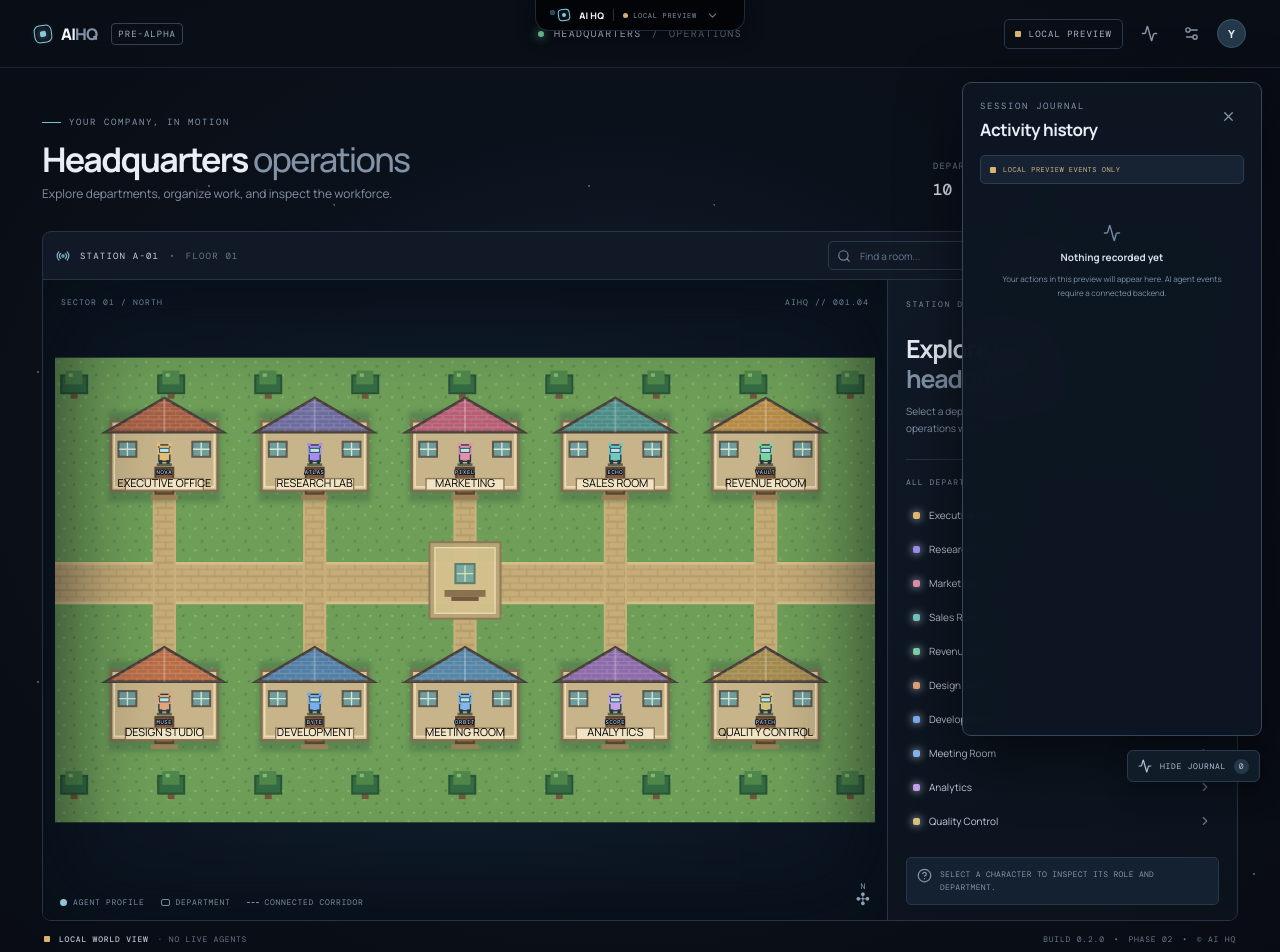
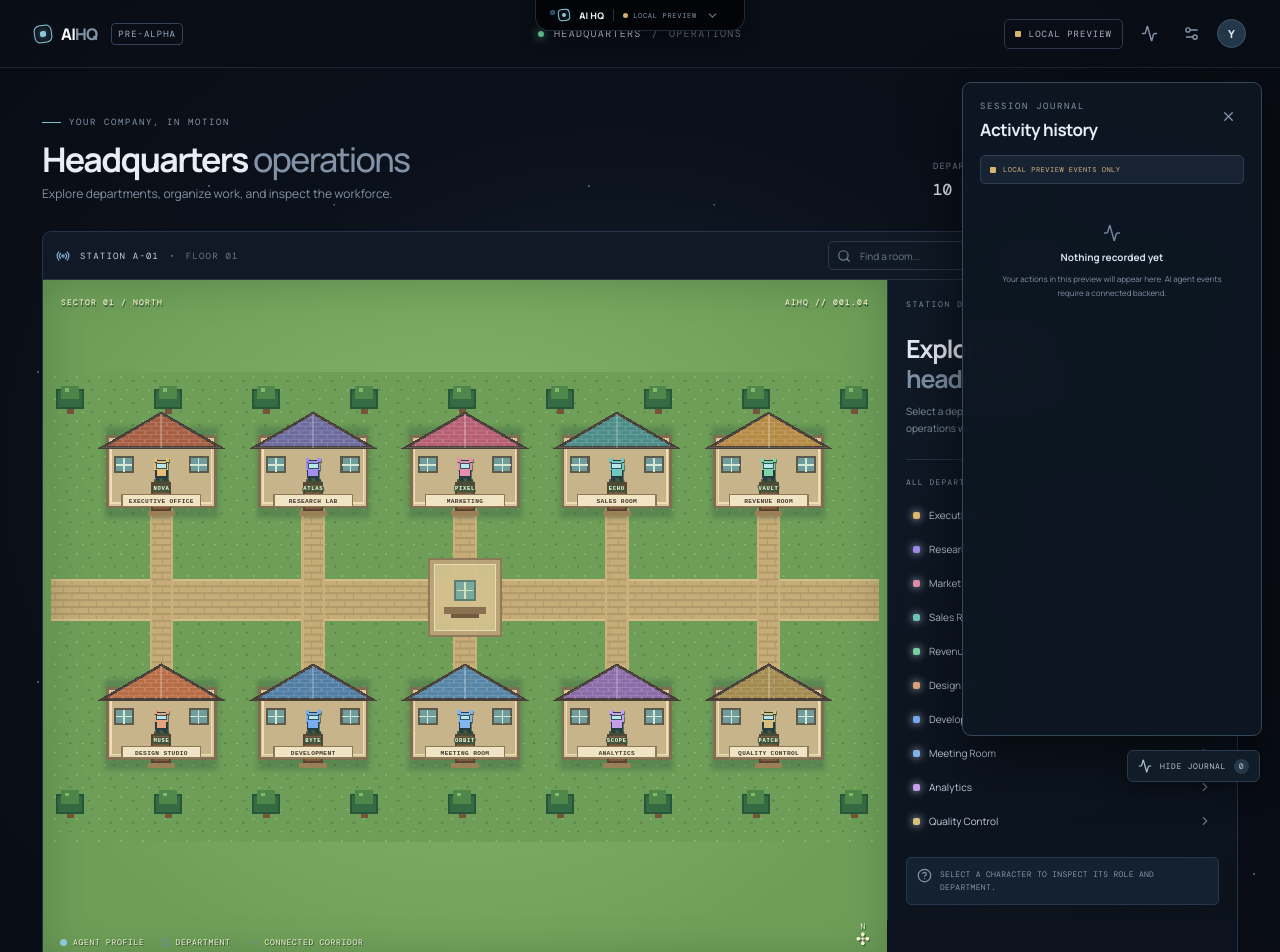
Before and after one commit to yazoniplay/ai-agents-visual-HQ, a React (Vite) app: page / in a window 1280 px wide. Shown: the top 952 px of the page. Built offline with nearby package versions, Linux system fonts and the light colour scheme.

Commit message:
Style HQ world as a tiled pixel-art village

```diff
--- a/src/styles.css
+++ b/src/styles.css
@@ -75,3 +75,27 @@
 .phase-two-panel .room-profile h2{font-size:20px}
 @media(max-width:1100px){.phase-two-layout{grid-template-columns:minmax(0,1fr) 320px}.phase-two-layout .map-frame{min-height:600px}}
 @media(max-width:760px){.phase-two-content{padding-top:40px}.phase-two-layout{grid-template-columns:1fr}.phase-two-layout .map-frame{min-height:460px}.phase-two-panel{max-height:none;border-top:1px solid #263447}.activity-drawer{right:10px;left:10px;top:70px;bottom:58px;width:auto;max-height:none}.room-tabs{margin-top:15px}.workspace-stats span{font-size:6px}}
+
+
+/* Pixel village world redesign */
+.phase-two-layout .map-frame{background:#6e9e58;background-image:radial-gradient(ellipse at 50% 45%,#8dbb70 0%,#6e9e58 78%);min-height:680px}
+.phase-two-layout .map-vignette{box-shadow:inset 0 0 42px #294d2c55}
+.phase-two-layout .map-canvas{inset:8px 8px 34px}
+.phase-two-layout .map-canvas svg{max-height:680px;image-rendering:pixelated;shape-rendering:crispEdges}
+.phase-two-layout .map-coordinate{color:#f1edc8;text-shadow:1px 2px #36553c;font-weight:700}
+.phase-two-layout .map-legend{color:#f5f0d4;text-shadow:1px 1px #35543c}
+.phase-two-layout .map-compass{color:#f5f0d4;text-shadow:1px 1px #35543c}
+.pixel-building{cursor:pointer;transition:filter .15s ease,opacity .2s ease}
+.pixel-building:hover{filter:brightness(1.1) drop-shadow(0 3px 0 #3a563c)}
+.pixel-building.room-active{filter:brightness(1.12) drop-shadow(0 0 7px #fff1a0)}
+.pixel-room-label{font: bold 9px ui-monospace,monospace;letter-spacing:.5px;fill:#3c382c;paint-order:stroke;stroke:#f4e7c8;stroke-width:3px;stroke-linejoin:round}
+.pixel-crew{filter:drop-shadow(1px 2px 0 #38543d)}
+.pixel-crew .crew-name{font:bold 8px ui-monospace,monospace;fill:#fff9dc;stroke:#3e573d;stroke-width:3px}
+.pixel-tree{shape-rendering:crispEdges}
+.phase-two-layout .map-toolbar{background:#f0e3bf;border-color:#9d8c63;color:#514b38}
+.phase-two-layout .map-toolbar .map-location{color:#574f3c}
+.phase-two-layout .map-toolbar .map-location svg{color:#668c55}
+.phase-two-layout .tool-button,.phase-two-layout .search-box{background:#f8efd8;border-color:#c8b88d;color:#665b42}
+.phase-two-layout .search-box input{color:#4d4637}
+.phase-two-layout .zoom-value{color:#665b42}
+@media(max-width:760px){.phase-two-layout .map-frame{min-height:510px}.phase-two-layout .map-canvas{inset:26px -12px 40px;width:calc(100% + 24px)}}
```
